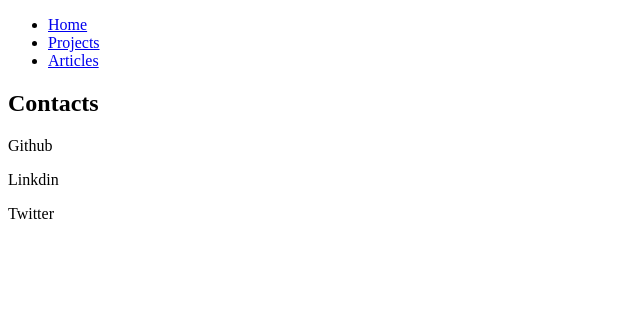
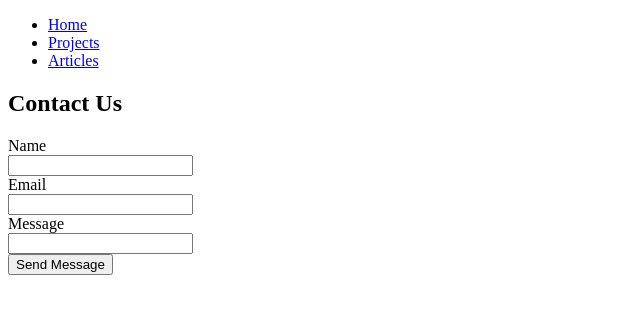
Before and after one commit to Peterebube/Basic-Html-Website, a plain HTML site: page contact.html in a window 1280 px wide. Shown: the whole page, without its empty margins (0-640 px from the left). Drawn offline with Linux system fonts and the light colour scheme.

Commit message:
update the contact form

```diff
--- a/contact.html
+++ b/contact.html
@@ -1,22 +1,38 @@
 <!DOCTYPE html>
 <html lang="en">
   <head>
-    <meta charset="UTF-8">
-    <meta name="viewport" content="width=device-width, initial-scale=1.0">
+    <meta charset="UTF-8" />
+    <meta name="viewport" content="width=device-width, initial-scale=1.0" />
     <title>Document</title>
   </head>
   <body>
     <nav>
       <ul>
         <li><a href="./index.html">Home</a></li>
-            <li ><a href="./Project.html">Projects</a></li>
+        <li><a href="./Project.html">Projects</a></li>
         <li><a href="./Article.html">Articles</a></li>
       </ul>
     </nav>
 
-    <h2>Contacts</h2>
-    <p>Github</p>
-    <p>Linkdin</p>
-    <p>Twitter</p>
+    <h2>Contact Us</h2>
+
+    <form action="">
+      <div>
+        <label for="text">Name</label> <br />
+        <input type="text" />
+      </div>
+
+      <div>
+        <label for="email">Email</label> <br />
+        <input type="email" />
+      </div>
+
+      <div>
+        <label for="message">Message</label> <br>
+        <input type="text">
+      </div>
+
+       <button type="submit">Send Message</button>
+    </form>
   </body>
 </html>
```
Lines whose indentation alone changed are shown as unchanged.
